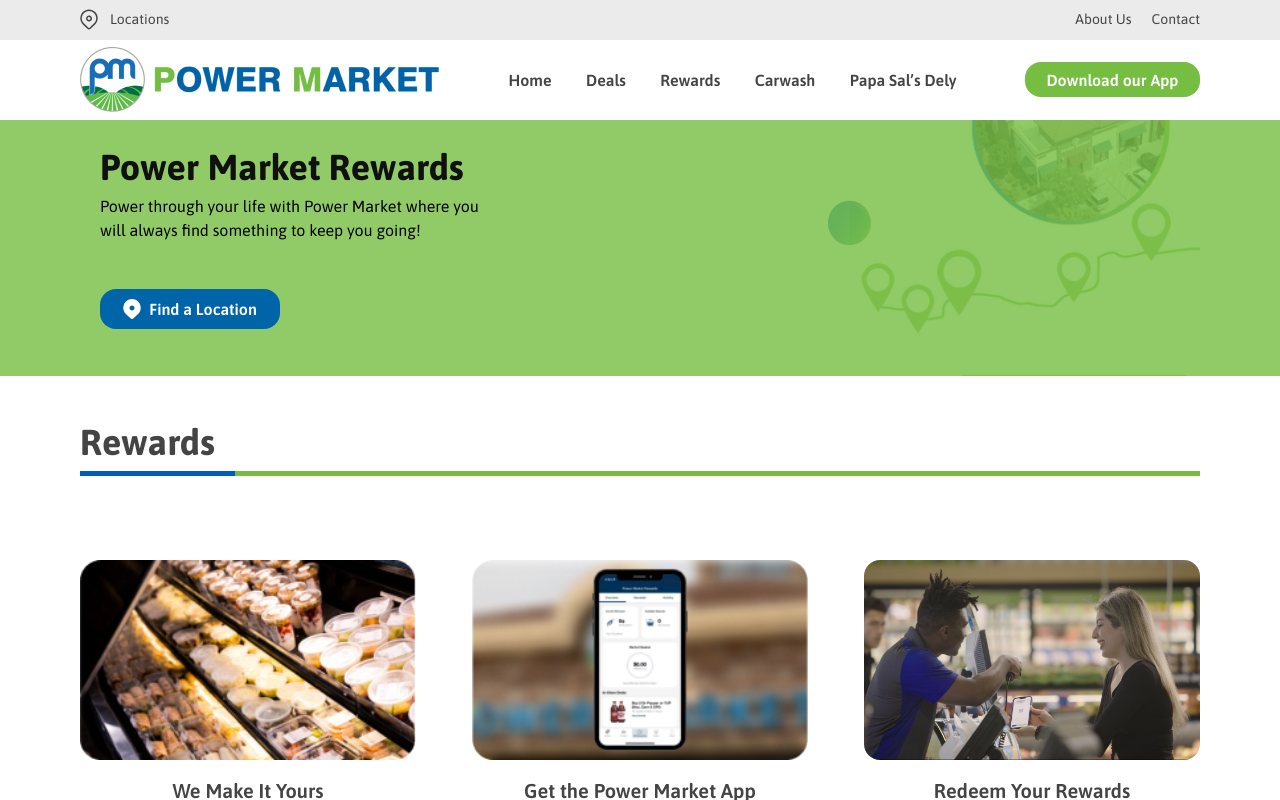
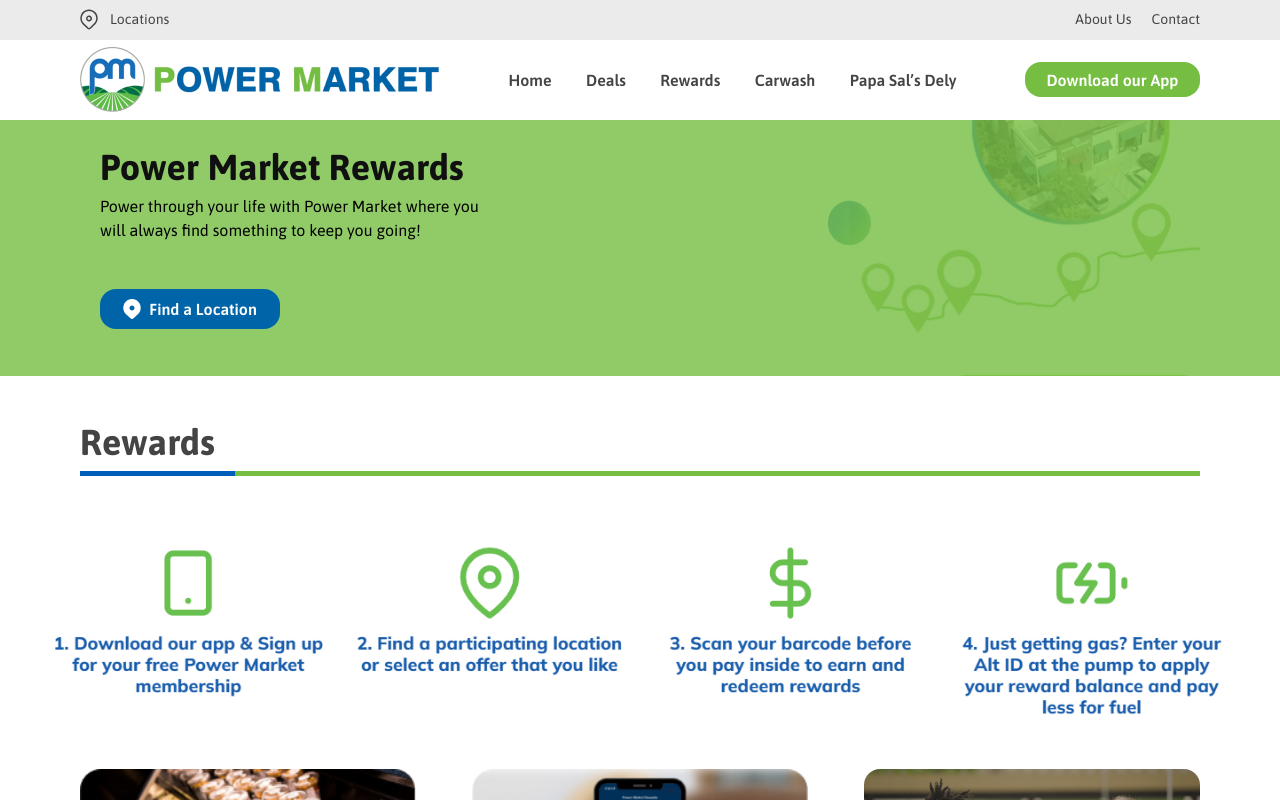
Before and after one commit to stauffera12/pwrmarket, a Next.js app: page /rewards in a window 1280 px wide. Built offline with nearby package versions, Linux system fonts and the light colour scheme; no server answers.

Commit message:
added rewards steps and download buttons work

```diff
--- a/src/app/Components/Header.tsx
+++ b/src/app/Components/Header.tsx
@@ -49,7 +49,7 @@
                                 </div>
                                 {/* <a href='https://www.vroomdelivery.com/powermarket' target='_blank' rel='noopener noreferrer'> */}
                                 <div className="flex justify-center w-full">
-                                    <Link href={'/papa-sals'}>Papa Sal’s Dely</Link>
+                                    <Link href={'/papa-sals'}>Papa Sal’s Deli</Link>
                                 </div>
                                 {/* </a> */}
                                 <div onClick={toggleMenu} className=" absolute right-3 top-3 cursor-pointer">
--- a/src/app/Components/Reward.tsx
+++ b/src/app/Components/Reward.tsx
@@ -2,6 +2,7 @@
 import image2 from '../../../public/images/reward2.png'
 import image3 from '../../../public/images/reward3.png'
 import image from '../../../public/images/scanning.png'
+import rewardsImage from '../../../public/how_it_works.png'
 import Image from 'next/image'
 import Link from 'next/link'
 
@@ -32,7 +33,12 @@
         },
     ]
     return (
-        <div className="w-full ] md:py-[60px] flex justify-center">
+        <div className="w-full ] md:py-[60px] flex-col flex items-center">
+            <Image
+                src={rewardsImage}
+                alt="rewards steps"
+                className="w-full max-w-[1200px] h-auto max-h-[200px] max-lg:max-h-[156px] rounded-[16px] mb-5"
+            />
             <div className="w-[90%] h-full max-w-[1120px] ">
                 {/* <div className="w-full text-center text-[#444444] font-semibold text-[28px]">Get the power market app</div> */}
                 <div className="w-full md:h-[340px] flex justify-between max-md:flex-wrap mt-6">
```
Also changed, not shown: src/app/Components/DowloadApp.tsx (+8 -3 lines), 1 other file (tests, documents, lock files or other folders).
